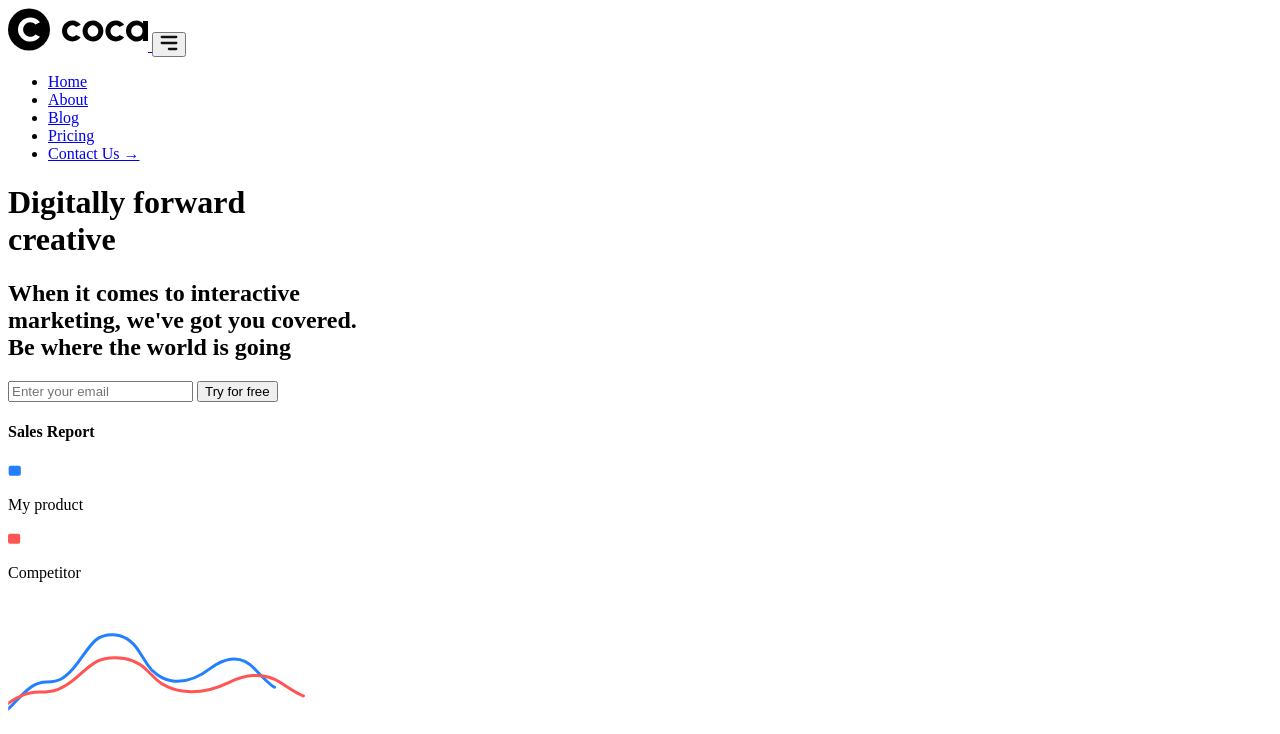
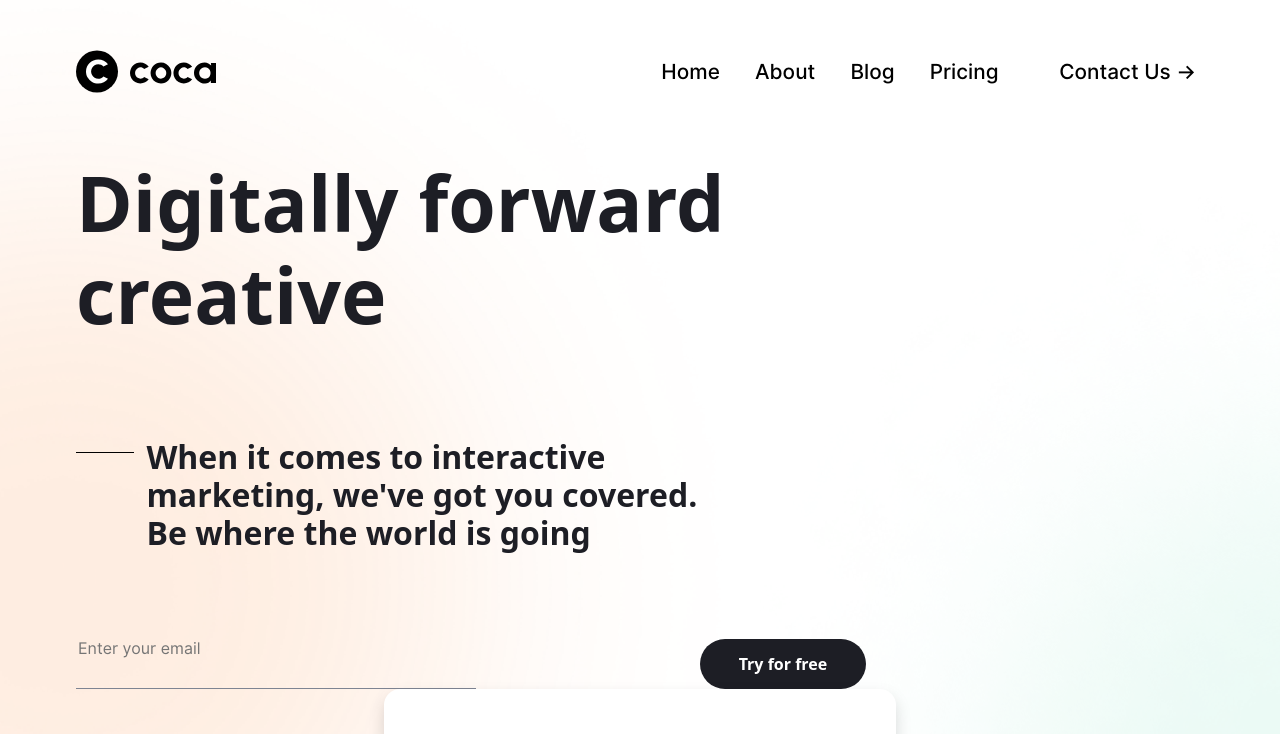
Before and after one commit to lx87/coca_sitee, a website: page index.html in a window 1280 px wide. Shown: the top 734 px of the page. Drawn offline with nearby package versions, Linux system fonts and the light colour scheme; files whose address does not match are found by name.

Commit message:
Update index.html

```diff
--- a/index.html
+++ b/index.html
@@ -3,7 +3,7 @@
 <head>
     <meta charset="UTF-8">
     <meta name="viewport" content="width=device-width, initial-scale=1.0">
-    <link rel="stylesheet" href="/css/main">
+    <link rel="stylesheet" href="/css/compiled.min.css">
     <link rel="stylesheet" href="https://cdn.jsdelivr.net/npm/bootstrap-icons/font/bootstrap-icons.css">
     <link rel="shortcut icon" href="/img/favicon.svg" type="image/x-icon">
     <title>Coca</title>
```
